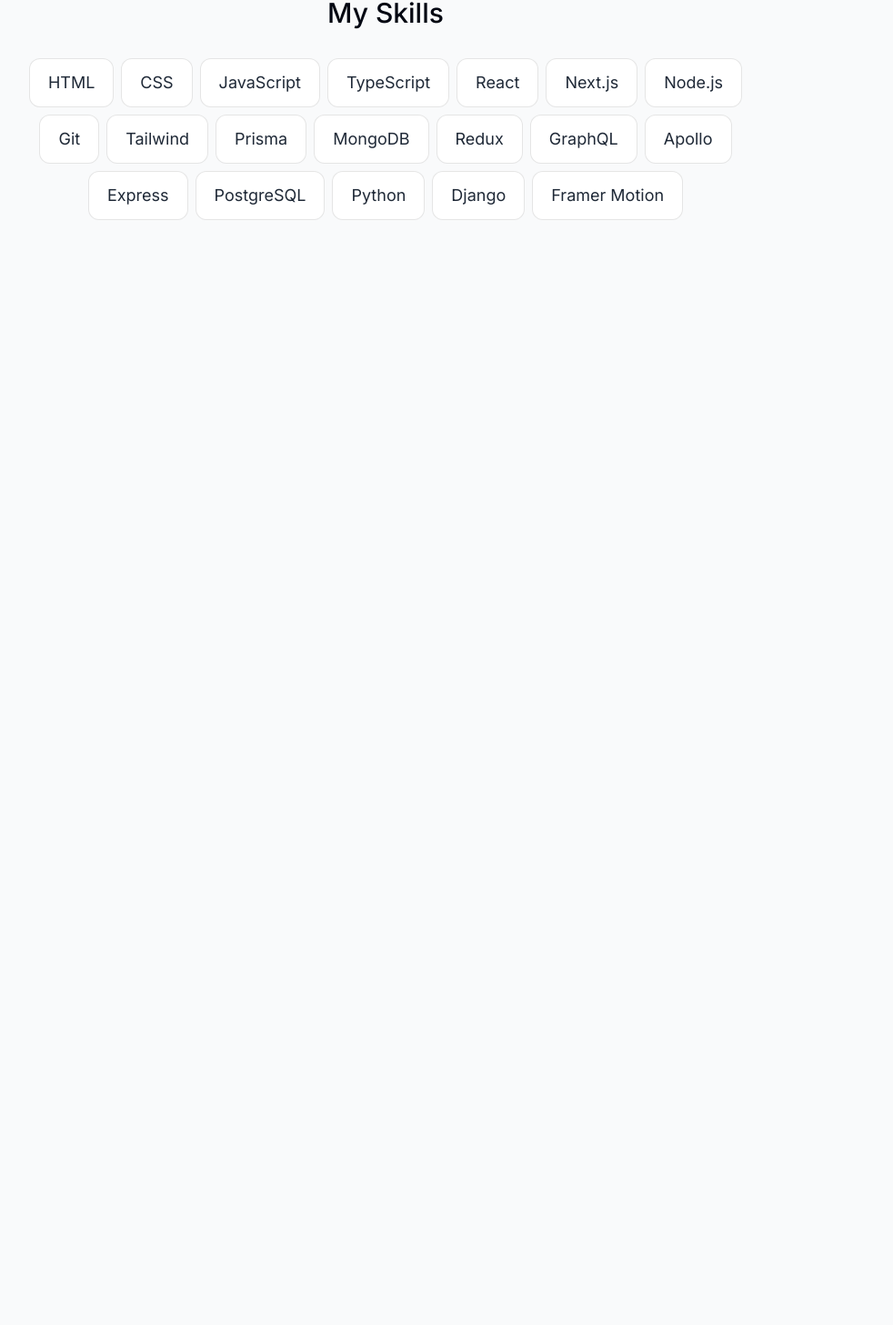
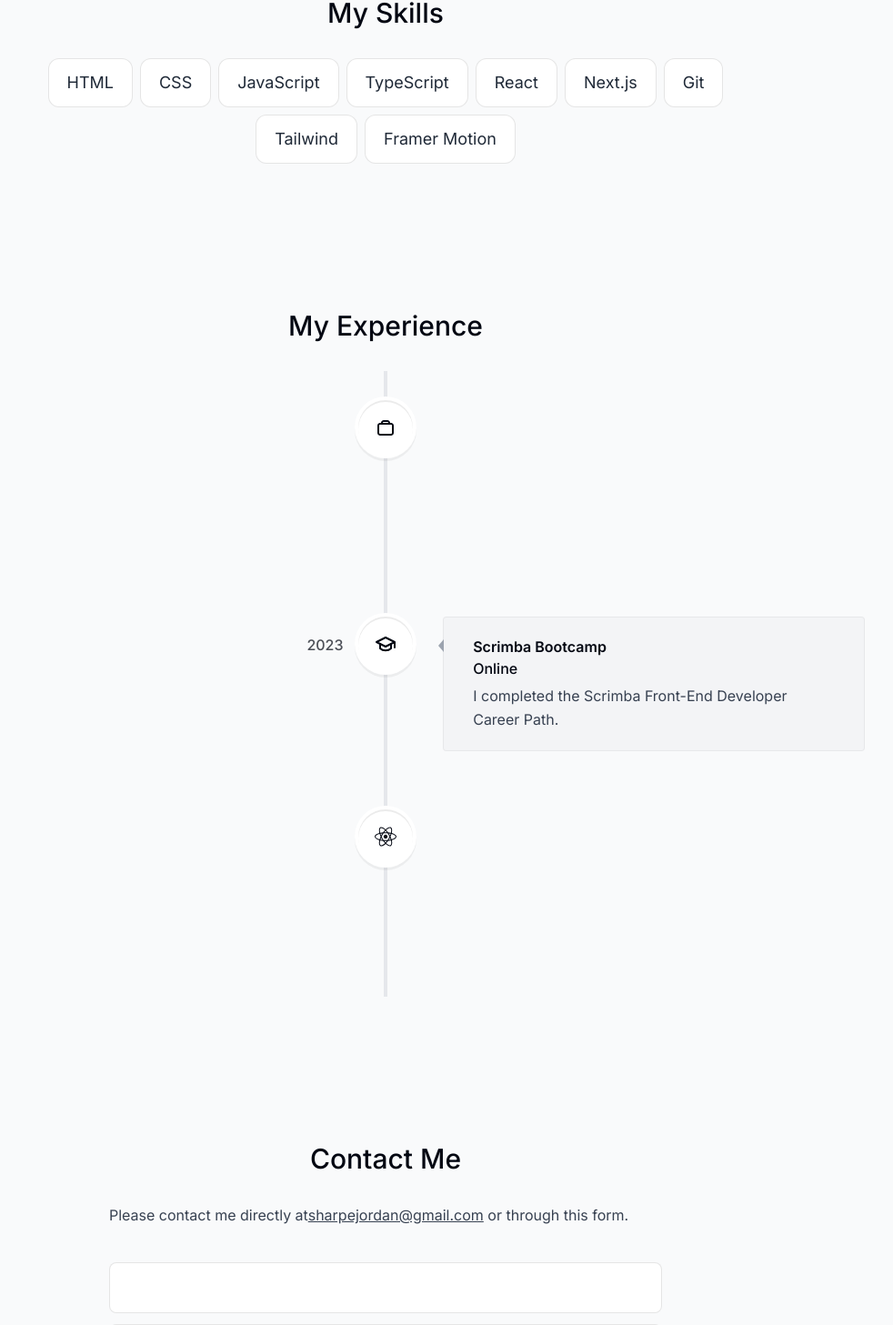
Before and after one commit to jsharpe27/Next.js-portfolio, a Next.js app: page / in a window 1280 px wide. Shown: the part 2774-4231 px from the top of the page at 91% size, without its empty margins (216-1198 px from the left). Built offline with nearby package versions, Linux system fonts and the light colour scheme.

Commit message:
working on contact section

```diff
--- a/app/globals.css
+++ b/app/globals.css
@@ -1,3 +1,12 @@
 @tailwind base;
 @tailwind components;
 @tailwind utilities;
+
+
+html {
+    --line-color: #e5e7eb;
+}
+
+.borderBlack{
+    @apply border border-black/10;
+}
--- a/app/layout.tsx
+++ b/app/layout.tsx
@@ -18,7 +18,7 @@
   return (
     <html lang="en" className='!scroll-smooth'>
       <body className={`${inter.className}
-       bg-gray-50 text-gray-950 relative h-[5000px] pt-28
+       bg-gray-50 text-gray-950 relative pt-28
         sm:pt-36`}>
           <div className='bg-[#fbe2e3] absolute top-[-6rem] -z-10 right-[11rem]
           h-[31.25rem] w-[31.25rem] rounded-full blur-[10rem] sm:w-[68.75rem]'></div>
--- a/app/page.tsx
+++ b/app/page.tsx
@@ -1,8 +1,10 @@
 import About from "@/components/about";
+import Experience from "@/components/experience";
 import Intro from "@/components/intro";
 import Projects from "@/components/projects";
 import SectionDivider from "@/components/section-divider";
 import Skills from "@/components/skills";
+import Contact from "@/components/contact";
 
 export default function Home() {
   return (
@@ -13,6 +15,8 @@
       <About />
       <Projects />
       <Skills />
+      <Experience />
+      <Contact />
     </main>
   )
 }
--- /dev/null
+++ b/components/contact.tsx
@@ -0,0 +1,27 @@
+import React from 'react'
+import SectionHeading from './section-heading'
+import { FaPaperPlane } from 'react-icons/fa'
+
+
+export default function Contact() {
+  return <section id="contact" className='mb-20 sm:mb-28
+         w-[min(100%,38rem)]'>
+        <SectionHeading>Contact me</SectionHeading>
+
+        <p className='text-gray-700'>Please contact me directly at
+            <a className='underline' href="mailto:sharpejordan@gmail.com">
+            sharpejordan@gmail.com
+            </a>{' '} or through this form.
+        </p>
+
+        <form className='mt-10 flex flex-col'>
+            <input className='h-14 rounded-lg borderBlack' type="email" />
+            <textarea className='h-52 my-3 rounded-lg borderBlack p-4' />
+            <button type="submit"
+            className='flex h-[3rem] w-[8rem] rounded-full text-white
+            outline-none transition-all '
+            >Submit <FaPaperPlane /></button>
+        </form>
+    </section>
+
+}
--- /dev/null
+++ b/components/experience.tsx
@@ -0,0 +1,46 @@
+"use client"
+
+import React from 'react'
+import SectionHeading from './section-heading'
+import {
+    VerticalTimeline,
+    VerticalTimelineElement,
+  } from "react-vertical-timeline-component";
+  import "react-vertical-timeline-component/style.min.css";
+import { experiencesData } from '@/lib/data';
+
+export default function Experience() {
+  return (
+    <section id='experience' className='scroll-mt-28 mb-28 sm:mb-40'>
+        <SectionHeading>My experience</SectionHeading>
+        <VerticalTimeline lineColor=''>
+            {experiencesData.map((item, index) => (
+                <React.Fragment key={index}>
+                    <VerticalTimelineElement
+                     contentStyle={{
+                        background: "#f3f4f6",
+                        boxShadow: "none",
+                        border: "1px solid rgba(0,0,0,0.05)",
+                        textAlign: "left",
+                        padding: "1.3rem 2rem"
+                     }}
+                     contentArrowStyle={{
+                        borderRight: "0.4rem solid #9ca3af",
+                     }}
+                     date={item.date}
+                     icon={item.icon}
+                     iconStyle={{
+                        background: "white",
+                        fontSize: "1.5rem",
+                     }}
+                    >
+                        <h3 className='font-semibold capitalize'>{item.title}</h3>
+                        <p className='font-normal !mt-0'>{item.location}</p>
+                        <p className='!mt-1 !font-normal text-gray-700'>{item.description}</p>
+                    </VerticalTimelineElement>
+                </React.Fragment>
+            ))}
+        </VerticalTimeline>
+    </section>
+  )
+}
--- a/lib/data.ts
+++ b/lib/data.ts
@@ -39,7 +39,7 @@
     location: "Montreal, Canada",
     description:
       "I worked as a front-line tech support and later in a part-time QA role, learning about software dev and testing and Agile methodologies.",
-      icon: React.createElement(CgWorkAlt),
+    icon: React.createElement(CgWorkAlt),
     date: "2019 - 2023",
   },
   {
@@ -91,17 +91,7 @@
   "TypeScript",
   "React",
   "Next.js",
-  "Node.js",
   "Git",
   "Tailwind",
-  "Prisma",
-  "MongoDB",
-  "Redux",
-  "GraphQL",
-  "Apollo",
-  "Express",
-  "PostgreSQL",
-  "Python",
-  "Django",
   "Framer Motion",
 ] as const;
--- a/package.json
+++ b/package.json
@@ -23,7 +23,11 @@
     "react-dom": "18.2.0",
     "react-icons": "^4.11.0",
     "react-intersection-observer": "^9.5.2",
+    "react-vertical-timeline-component": "^3.6.0",
     "tailwindcss": "3.3.3",
     "typescript": "5.2.2"
+  },
+  "devDependencies": {
+    "@types/react-vertical-timeline-component": "^3.3.3"
   }
 }
```
Also changed, not shown: 1 other file (tests, documents, lock files or other folders).
